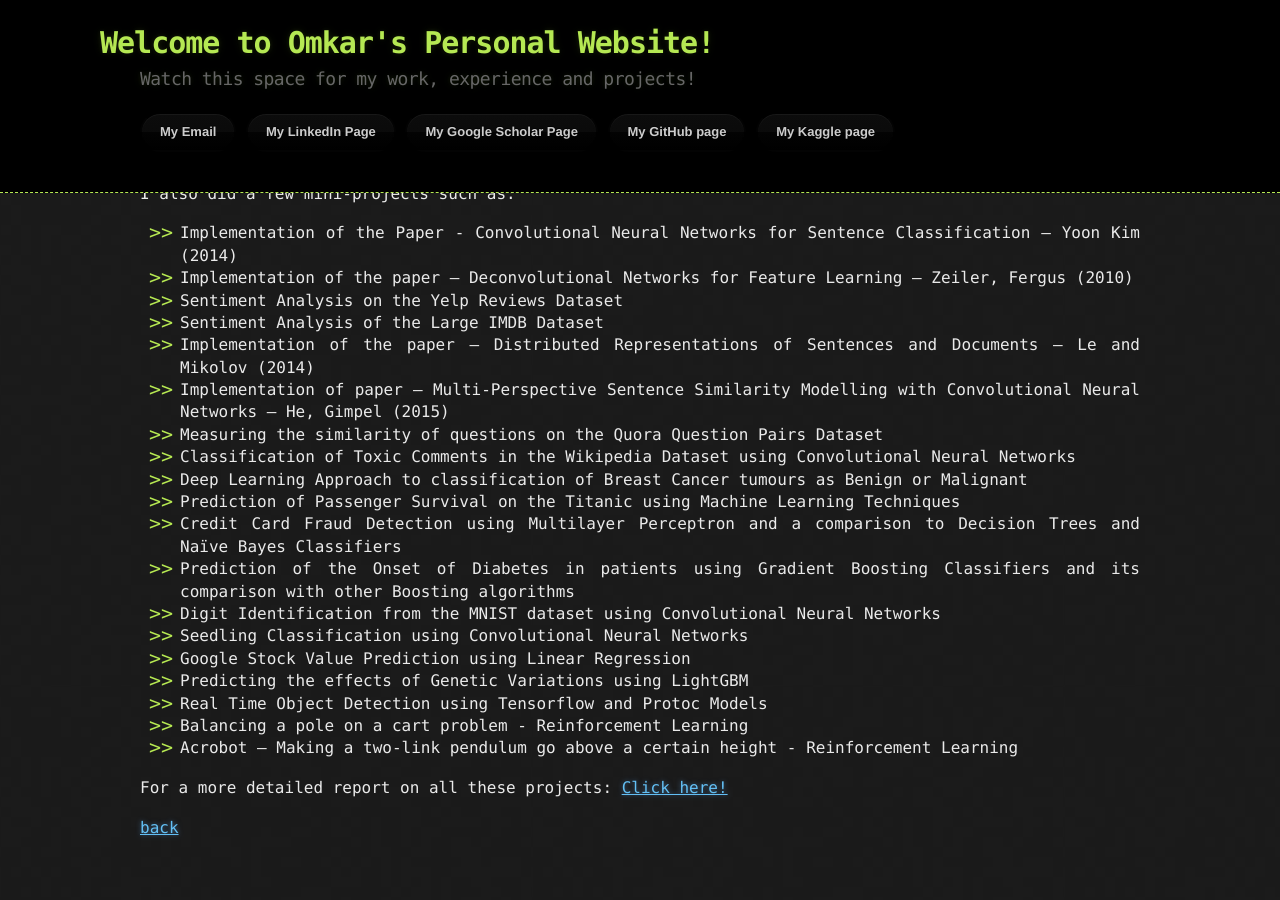
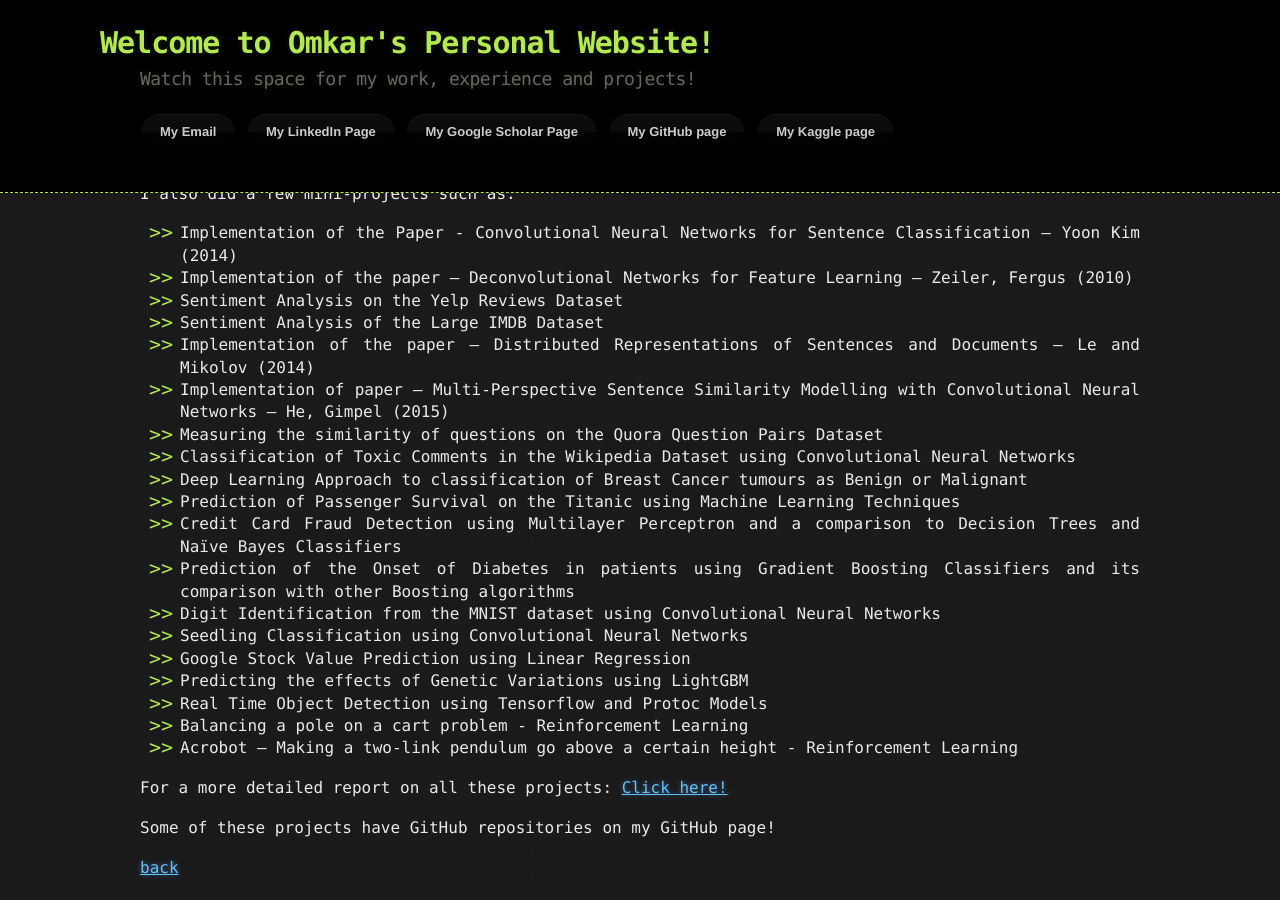
Before and after one commit to osabnis/osabnis.github.io, a Jekyll site: the page built from iisc.md, in a window 1280 px wide and 900 px high, scrolled down 1442 px. Built offline with Jekyll 4.4.1, drawn with Linux system fonts in a browser that asks for light colours; our own code applies the rules of GitHub Pages for plain Markdown files; before the commit the page ends 2302 px from its top, so only the background shows below that.

Commit message:
Update iisc.md

```diff
--- a/iisc.md
+++ b/iisc.md
@@ -55,4 +55,6 @@ I also did a few mini-projects such as:
 
 For a more detailed report on all these projects: <a href="https://drive.google.com/file/d/18v2feaAgssGgx4TIkFaYM334dM7PgVEd/view?usp=sharing"> Click here! </a>
 
+Some of these projects have GitHub repositories on my GitHub page!
+
 [back](./)
```
